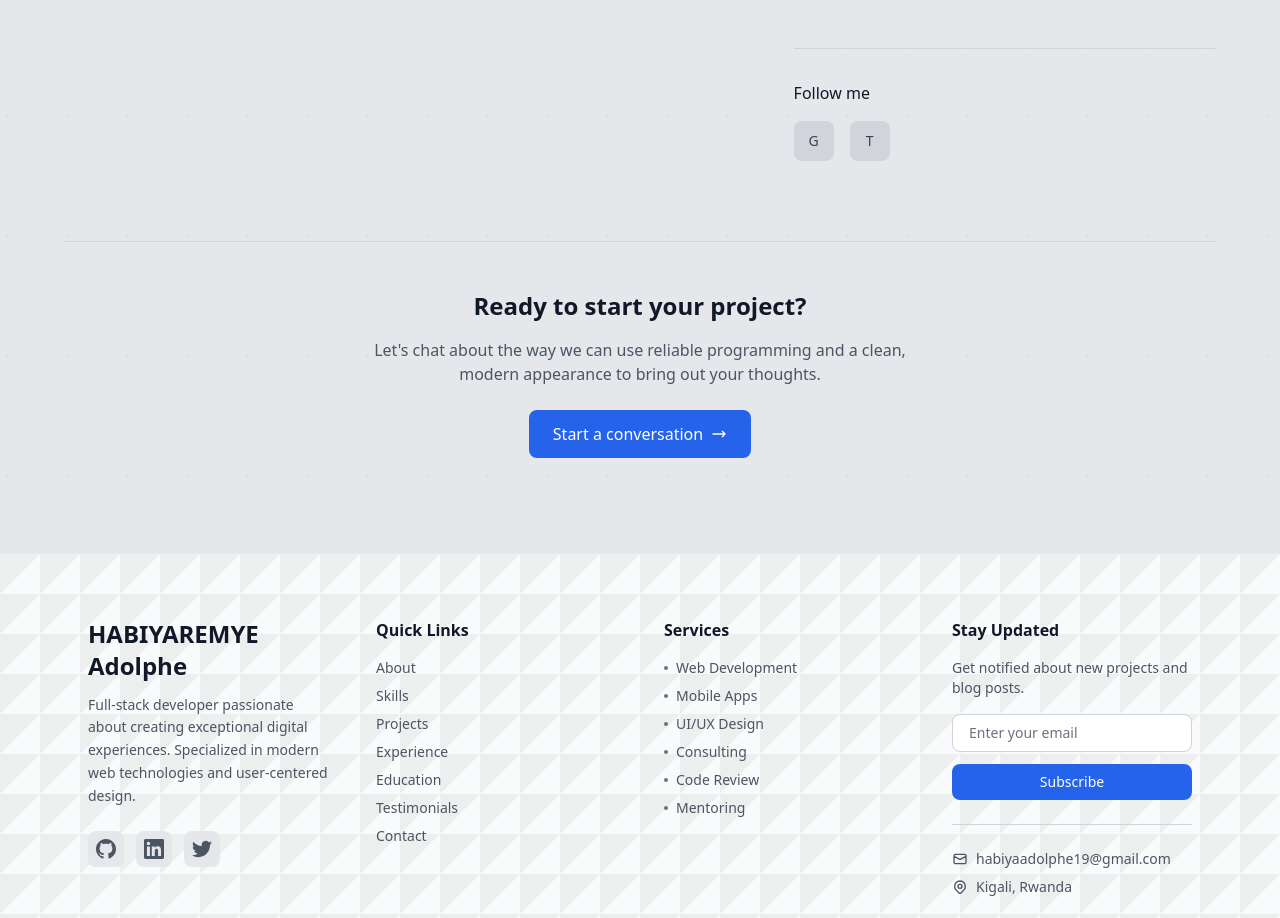
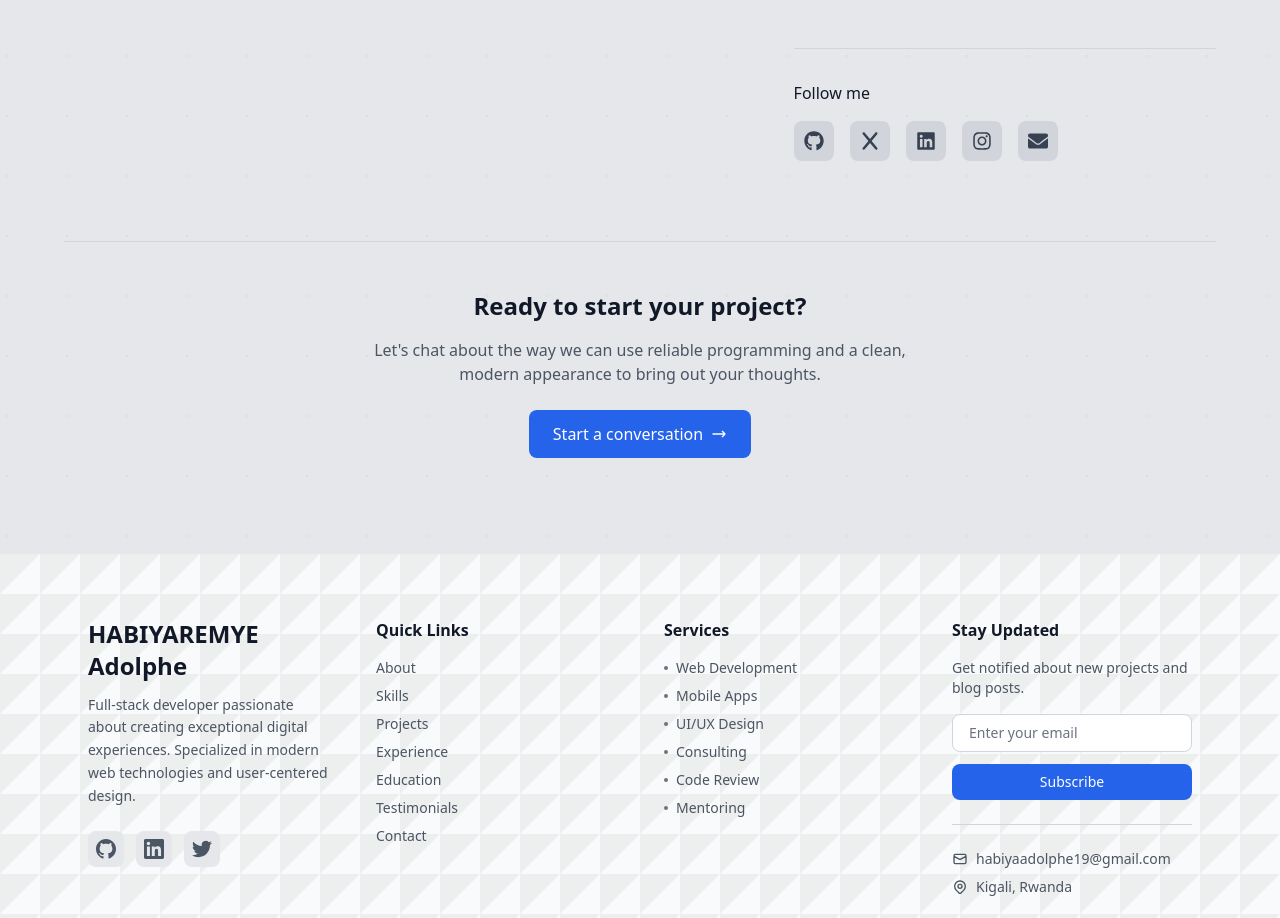
Before and after one commit to mugisha19/my-portfolio, a React (Create React App) app: page / in a window 1280 px wide. Shown: the part 7880-8798 px from the top of the page. Built offline with nearby package versions, Linux system fonts and the light colour scheme.

Commit message:
Add react-icons dependency and implement social media links in Contact component

```diff
--- a/package.json
+++ b/package.json
@@ -11,6 +11,7 @@
     "framer-motion": "^12.23.12",
     "react": "^19.1.1",
     "react-dom": "^19.1.1",
+    "react-icons": "^5.5.0",
     "react-scripts": "5.0.1",
     "web-vitals": "^2.1.4"
   },
--- a/src/components/sections/Contact.js
+++ b/src/components/sections/Contact.js
@@ -1,5 +1,13 @@
 import React, { useState } from "react";
 import { motion } from "framer-motion";
+import {
+  FaGithub,
+  FaTwitter,
+  FaLinkedin,
+  FaInstagram,
+  FaEnvelope,
+} from "react-icons/fa";
+import { FaX } from "react-icons/fa6";
 
 export default function Contact() {
   const [formData, setFormData] = useState({
@@ -8,6 +16,29 @@ export default function Contact() {
     subject: "",
     message: "",
   });
+  const socialLinks = {
+    github: {
+      url: "https://github.com/mugisha19",
+      icon: <FaGithub size={20} />,
+    },
+    x: {
+      url: "https://x.com/habiya_adolphe",
+      icon: <FaX size={20} />,
+    },
+    linkedin: {
+      url: "https://www.linkedin.com/in/habiyaremye-adolphe-1968792aa/",
+      icon: <FaLinkedin size={20} />,
+    },
+    instagram: {
+      url: "https://www.instagram.com/smurkk.durkio/",
+      icon: <FaInstagram size={20} />,
+    },
+    gmail: {
+      url: "https://mail.google.com/mail/u/0/#inbox?compose=new",
+      icon: <FaEnvelope size={20} />,
+    },
+  };
+
   const [isSubmitting, setIsSubmitting] = useState(false);
   const [activeField, setActiveField] = useState("");
 
@@ -354,7 +385,7 @@ export default function Contact() {
                   Follow me
                 </h4>
                 <div className="flex gap-4">
-                  {["GitHub", "Twitter"].map((platform, index) => (
+                  {/* {["GitHub", "Twitter"].map((platform, index) => (
                     <motion.a
                       key={platform}
                       href="#"
@@ -369,6 +400,23 @@ export default function Contact() {
                       <span className="text-sm font-medium">
                         {platform.charAt(0)}
                       </span>
+                    </motion.a>
+                  ))} */}
+                  {Object.keys(socialLinks).map((platform, index) => (
+                    <motion.a
+                      key={platform}
+                      href={socialLinks[platform].url}
+                      target="_blank"
+                      rel="noopener noreferrer"
+                      className="w-10 h-10 bg-gray-300 dark:bg-slate-700 text-gray-700 dark:text-slate-300 rounded-lg flex items-center justify-center hover:bg-blue-600 hover:text-white transition-all duration-300"
+                      whileHover={{ scale: 1.1 }}
+                      whileTap={{ scale: 0.95 }}
+                      initial={{ opacity: 0, scale: 0.8 }}
+                      whileInView={{ opacity: 1, scale: 1 }}
+                      transition={{ duration: 0.3, delay: 0.1 * index }}
+                      viewport={{ once: true }}
+                    >
+                      {socialLinks[platform].icon}
                     </motion.a>
                   ))}
                 </div>
```
Also changed, not shown: 1 other file (tests, documents, lock files or other folders).
